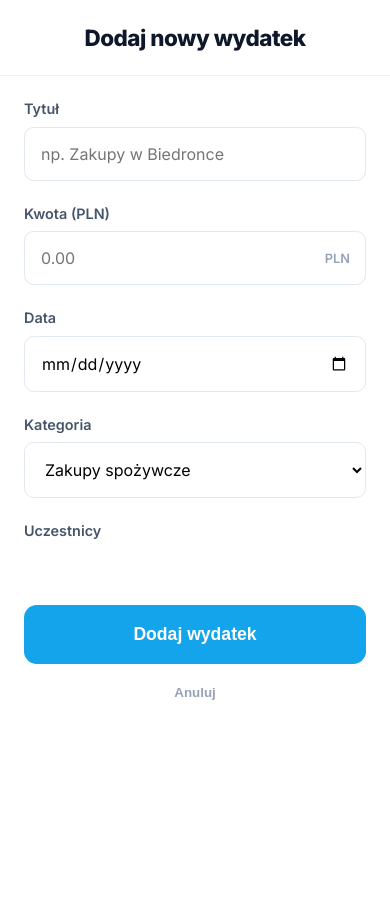
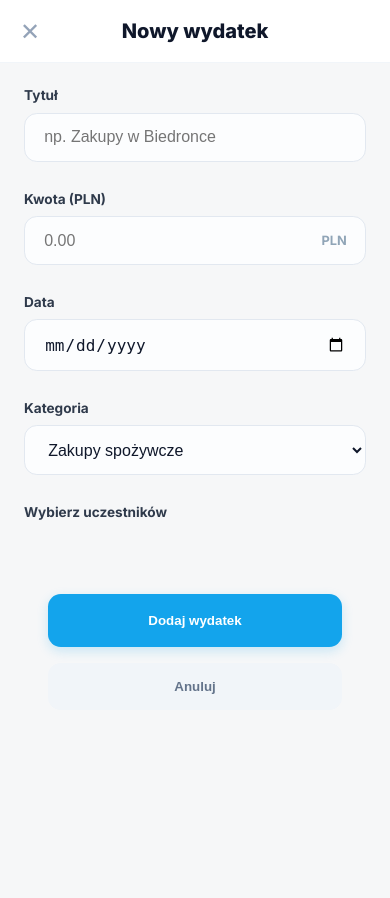
Before and after one commit to jkbPolec/WdPAI_2025, a PHP site: page /public/views/addExpense.html in a window 390 px wide. Before the commit the page ends 700 px from the top, so only its background shows below. Run offline with PHP 8.4, Linux system fonts and the light colour scheme; a stand-in replaces the project's code that opens the database connection.

Commit message:
addExpense view styling

```diff
--- a/public/scripts/addExpense.js
+++ b/public/scripts/addExpense.js
@@ -12,13 +12,12 @@
     .then(result => {
       if (result.status === 'success') {
         const members = result.data.all_members || result.data.members || [];
-          participantsList.innerHTML = members.map(m => `
+        participantsList.innerHTML = members.map(m => `
             <div class="participant-item">
               <input type="checkbox" name="participants[]" value="${m.id}" id="user-${m.id}" checked>
-                <label class="participant-label" for="user-${m.id}">
-                  <span class="custom-checkbox"></span>
-                  <span class="participant-name">${m.firstname} ${m.lastname}</span>
-                </label>
+              <label class="participant-label" for="user-${m.id}">
+                ${m.firstname} ${m.lastname}
+              </label>
             </div>
         `).join('');
       }
--- a/public/styles/addExpense.css
+++ b/public/styles/addExpense.css
@@ -1,3 +1,21 @@
+/* --- UKŁAD GŁÓWNY --- */
+.main-container {
+  display: flex;
+  min-height: 100vh;
+  width: 100%;
+}
+
+.content {
+  flex: 1;
+  padding: 2rem;
+  background-color: var(--background-color);
+}
+
+/* --- NAGŁÓWEK --- */
+.page-header {
+  margin-bottom: 2rem;
+}
+
 .page-header h1 {
   color: var(--h1-color);
   font-size: 2rem;
@@ -7,30 +25,34 @@
 
 .page-header p {
   color: var(--small-color);
-  margin: 0.5rem 0 2rem 0;
+  margin: 0.5rem 0 0 0;
 }
 
+.mobile-close-btn {
+  display: none;
+}
+
+/* --- KARTA FORMULARZA --- */
 .form-card {
   background: white;
-  padding: 2.5rem;
-  border-radius: 1.2rem;
-  max-width: 900px;
-  box-shadow: 0 4px 20px rgba(0, 0, 0, 0.03);
-  border: 1px solid #f1f5f9;
+  padding: 3rem;
+  border-radius: 1.5rem;
+  max-width: 800px;
+  border: 1px solid rgba(19, 164, 236, 0.1);
+  box-shadow: 0 20px 40px -10px rgba(15, 23, 42, 0.08);
+  animation: fadeIn 0.5s ease-out;
 }
 
 .field-group {
-  display: flex;
-  flex-direction: column;
-  gap: 0.6rem;
-  margin-bottom: 1.5rem;
-  width: 100%;
+  margin-bottom: 1.8rem;
 }
 
 .field-group label {
-  font-size: 0.9rem;
-  font-weight: 600;
-  color: #475569;
+  font-size: 0.85rem;
+  font-weight: 700;
+  color: var(--small-label-color);
+  margin-bottom: 0.6rem;
+  display: block;
 }
 
 .row {
@@ -38,13 +60,23 @@
   gap: 1.5rem;
 }
 
-input,
-select {
-  padding: 0.8rem 1rem;
-  border: 1px solid #e2e8f0;
-  border-radius: 0.6rem;
+/* --- INPUTY --- */
+input, select {
+  width: 100%;
+  background-color: #fcfdfe;
+  border: 1.5px solid #e2e8f0;
+  border-radius: 0.8rem;
+  padding: 0.9rem 1.2rem;
   font-size: 1rem;
-  font-family: inherit;
+  color: var(--h1-color);
+  outline: none;
+  transition: all 0.2s ease;
+}
+
+input:focus, select:focus {
+  border-color: var(--main-color);
+  background-color: white;
+  box-shadow: 0 0 0 4px rgba(19, 164, 236, 0.1);
 }
 
 .input-with-label {
@@ -53,210 +85,141 @@
   align-items: center;
 }
 
-.input-with-label input {
-  width: 100%;
-  padding-right: 3.5rem;
+.input-with-label span {
+  position: absolute;
+  right: 1.2rem;
+  color: var(--small-color);
+  font-weight: 700;
+  pointer-events: none;
+  font-size: 0.8rem;
 }
 
-.input-with-label span {
-  position: absolute;
-  right: 1rem;
-  color: #94a3b8;
-  font-size: 0.8rem;
-  font-weight: 600;
+/* --- UCZESTNICY (KAFELKI BEZ CHECKBOXÓW) --- */
+.participants-grid {
+  display: grid;
+  grid-template-columns: repeat(auto-fill, minmax(220px, 1fr));
+  gap: 1rem;
 }
 
-/* UCZESTNICY - CHECKBOXY JAKO KAFELKI */
-.participants-grid {
-  display: grid;
-  grid-template-columns: repeat(3, 1fr);
-  gap: 1rem;
-  margin-top: 0.5rem;
-}
-
-.participant-item {
-  position: relative;
-}
-
-.participant-item input {
-  position: absolute;
-  opacity: 0;
-  cursor: pointer;
-}
+.participant-item { position: relative; }
+.participant-item input { position: absolute; opacity: 0; }
 
 .participant-label {
   display: flex;
   align-items: center;
-  gap: 10px;
+  gap: 12px;
   padding: 1rem;
   background: #f8fafc;
-  border: 1px solid #e2e8f0;
+  border: 1.5px solid #e2e8f0;
   border-radius: 0.8rem;
   cursor: pointer;
-  font-size: 0.9rem;
   transition: all 0.2s;
 }
 
-.participant-item input:checked+.participant-label {
+.participant-item input:checked + .participant-label {
   background: #e0f2fe;
   border-color: var(--main-color);
   color: #0369a1;
 }
 
+/* --- STOPKA --- */
 .form-footer {
+  margin-top: 2.5rem;
+  padding-top: 2rem;
+  border-top: 1px solid #f1f5f9;
   display: flex;
   justify-content: flex-end;
   gap: 1rem;
-  margin-top: 2rem;
-  padding-top: 2rem;
-  border-top: 1px solid #f1f5f9;
-}
-
-.btn-cancel {
-  background: #f1f5f9;
-  border: none;
-  padding: 0.8rem 2rem;
-  border-radius: 0.6rem;
-  cursor: pointer;
-  font-weight: 600;
 }
 
 .btn-submit {
   background: var(--main-color);
   color: white;
+  padding: 1rem 2.5rem;
+  border-radius: 0.8rem;
+  font-weight: 700;
   border: none;
-  padding: 0.8rem 2rem;
-  border-radius: 0.6rem;
   cursor: pointer;
-  font-weight: 600;
+  box-shadow: 0 4px 12px rgba(19, 164, 236, 0.2);
+  transition: all 0.3s ease;
 }
 
-@media (max-width: 768px) {
-  /* Układ całego ekranu */
+.btn-submit:hover {
+  transform: translateY(-2px);
+  box-shadow: 0 8px 20px rgba(19, 164, 236, 0.3);
+}
+
+.btn-cancel {
+  background: transparent;
+  color: var(--small-color);
+  padding: 1rem 2rem;
+  font-weight: 600;
+  border: none;
+  cursor: pointer;
+}
+
+/* --- MEDIA QUERIES NA TELEFON --- */
+@media screen and (max-width: 768px) {
   .main-container {
-    display: block; /* Sidebar zazwyczaj znika lub idzie na dół */
+    flex-direction: column;
   }
 
   .content {
-    padding: 0;
-    background: #f8fafc;
+    padding: 0 0 140px 0; /* Bezpieczna strefa na dole */
   }
 
-  /* Nagłówek jak w modalu */
   .page-header {
     background: white;
-    padding: 1.5rem;
-    text-align: center;
-    border-bottom: 1px solid #edf2f7;
+    padding: 1.2rem;
+    display: flex;
+    justify-content: center;
+    align-items: center;
+    border-bottom: 1px solid #f1f5f9;
+    position: relative;
     margin-bottom: 0;
   }
 
-  .page-header h1 {
-    font-size: 1.4rem;
-    letter-spacing: -0.5px;
+  .page-header h1 { font-size: 1.25rem; text-align: center; }
+  .page-header p { display: none; }
+
+  .mobile-close-btn {
+    display: block;
+    position: absolute;
+    left: 20px;
+    font-size: 1.5rem;
+    color: #94a3b8;
+    text-decoration: none;
   }
 
-  .page-header p {
-    display: none; /* Ukrywamy podtytuł na mobile dla czystości */
+  .form-card {
+    border-radius: 0;
+    box-shadow: none;
+    border: none;
+    padding: 1.5rem;
+    background: transparent;
   }
 
-  /* Karta formularza - na cały ekran */
-  .form-card {
-    border-radius: 0;
-    border: none;
-    box-shadow: none;
+  .row { flex-direction: column; gap: 0; }
+
+  .participants-grid { grid-template-columns: 1fr; }
+
+  .form-footer {
+    flex-direction: column;
     padding: 1.5rem;
-    min-height: calc(100vh - 70px);
+    border-top: none;
   }
 
-  .row {
-    flex-direction: column;
-    gap: 0;
-  }
-
-  /* Stylizacja pól tekstowych */
-  input, select {
-    padding: 1rem;
-    background: white;
-    font-size: 1rem;
-  }
-
-  /* --- UCZESTNICY (Kafelki z obrazka) --- */
-  .participants-grid {
-    grid-template-columns: 1fr;
-    gap: 0.8rem;
-  }
-
-  .participant-label {
-    background: white;
-    border: 1.5px solid #e2e8f0;
-    padding: 1.1rem;
-    justify-content: flex-start;
+  .btn-submit { width: 100%; order: 1; padding: 1.2rem; }
+  .btn-cancel {
+    width: 100%;
+    order: 2;
+    background: #f1f5f9;
     border-radius: 0.8rem;
-    font-weight: 500;
-  }
-
-  /* Customowy Checkbox (niebieski kwadracik) */
-  .custom-checkbox {
-    width: 22px;
-    height: 22px;
-    border: 2px solid #cbd5e1;
-    border-radius: 4px;
-    display: flex;
-    align-items: center;
-    justify-content: center;
-    transition: all 0.2s;
-    background: white;
-  }
-
-  /* Stan zaznaczony */
-  .participant-item input:checked + .participant-label {
-    background: #f0f9ff;
-    border-color: var(--main-color);
-  }
-
-  .participant-item input:checked + .participant-label .custom-checkbox {
-    background: var(--main-color);
-    border-color: var(--main-color);
-  }
-
-  /* Biały ptaszek (checkmark) */
-  .participant-item input:checked + .participant-label .custom-checkbox::after {
-    content: '';
-    width: 6px;
-    height: 10px;
-    border: solid white;
-    border-width: 0 2.5px 2.5px 0;
-    transform: rotate(45deg);
-    margin-bottom: 2px;
-  }
-
-  .participant-name {
-    width: 100%;
-    text-align: center; /* Nazwisko wycentrowane wewnątrz kafelka */
-    margin-right: 22px; /* Żeby zbalansować checkboxa po lewej */
-    color: var(--h1-color);
-  }
-
-  /* --- STOPKA (Przycisk na dole) --- */
-  .form-footer {
-    flex-direction: column-reverse; /* Anuluj na dół */
-    border-top: none;
-    padding-top: 1rem;
-    gap: 0.8rem;
-  }
-
-  .btn-submit {
-    width: 100%;
-    padding: 1.2rem;
-    font-size: 1.1rem;
-    border-radius: 0.8rem;
-    background: #13A4EC; /* Kolor ze screena */
-  }
-
-  .btn-cancel {
-    background: transparent;
-    color: #94a3b8;
-    padding: 0.5rem;
+    color: #64748b;
   }
 }
+
+@keyframes fadeIn {
+  from { opacity: 0; transform: translateY(15px); }
+  to { opacity: 1; transform: translateY(0); }
+}
--- a/public/views/addExpense.html
+++ b/public/views/addExpense.html
@@ -1,6 +1,5 @@
 <!DOCTYPE html>
 <html lang="en">
-
 <head>
   <meta charset="UTF-8">
   <meta name="viewport" content="width=device-width, initial-scale=1.0">
@@ -10,13 +9,14 @@
   <link rel="stylesheet" type="text/css" href="public/styles/addExpense.css">
   <script src="public/scripts/addExpense.js" defer></script>
 </head>
-
 <body>
 <div class="main-container">
   <?php include 'public/views/common/sidebar.html'; ?>
+
   <main class="content">
     <header class="page-header">
-        <h1>Dodaj nowy wydatek</h1>
+      <a href="javascript:history.back()" class="mobile-close-btn">✕</a>
+      <h1>Nowy wydatek</h1>
       <p>Wprowadź szczegóły, aby podzielić się kosztami.</p>
     </header>
 
@@ -49,23 +49,24 @@
             <option>Zakupy spożywcze</option>
             <option>Rachunki</option>
             <option>Rozrywka</option>
+            <option>Inne</option>
           </select>
         </div>
 
         <div class="field-group">
-            <label>Uczestnicy</label>
+          <label>Wybierz uczestników</label>
           <div class="participants-grid" id="participants-list">
+            <!-- Renderowane przez JS -->
           </div>
         </div>
 
         <div class="form-footer">
+          <button type="submit" class="btn-submit">Dodaj wydatek</button>
           <button type="button" class="btn-cancel" onclick="window.history.back()">Anuluj</button>
-            <button type="submit" class="btn-submit">Dodaj wydatek</button>
         </div>
       </form>
     </div>
   </main>
 </div>
 </body>
-
 </html>
```
Lines whose indentation alone changed are shown as unchanged.
